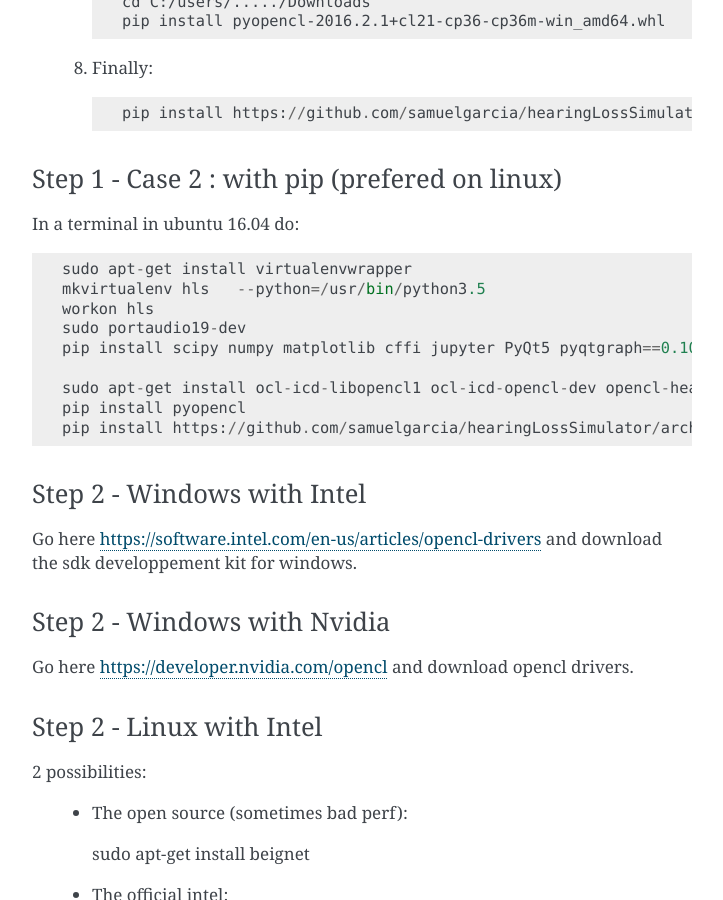
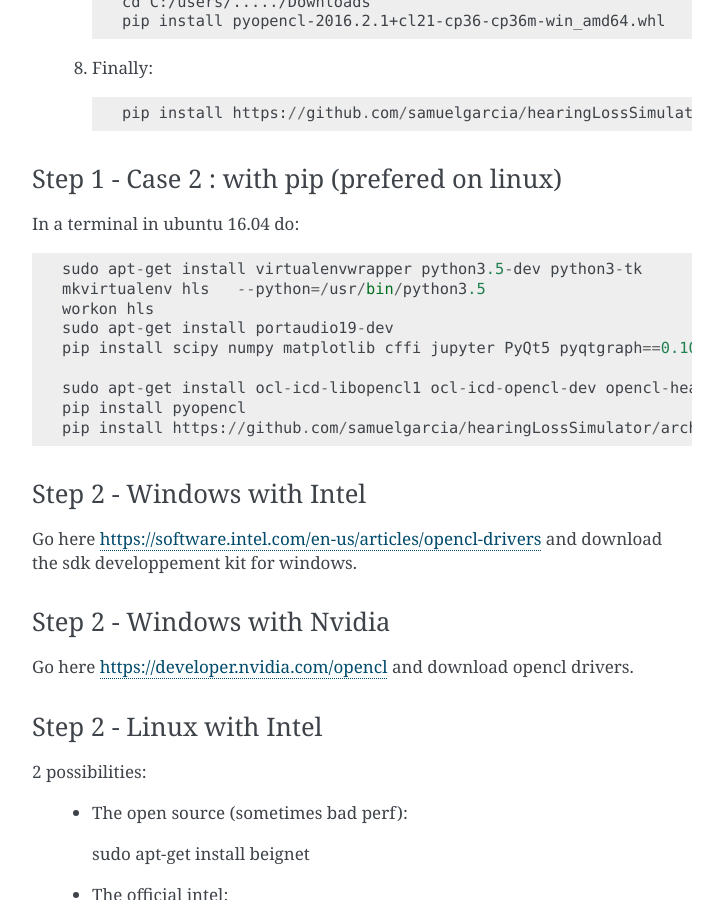
Before and after one commit to samuelgarcia/HearingLossSimulator, a Sphinx documentation site: the page built from doc/source/index.rst, in a window 1280 px wide and 900 px high, scrolled down 2182 px. Shown: the whole window, without its empty margins (388-1111 px from the left). Built offline with Sphinx 7.4.7, drawn with Linux system fonts in a browser that asks for light colours.

Commit message:
Fix install doc for linux.

```diff
--- a/doc/source/index.rst
+++ b/doc/source/index.rst
@@ -99,10 +99,10 @@ Step 1 - Case 2 : with pip (prefered on linux)
 
 In a terminal in ubuntu 16.04 do::
 
-  sudo apt-get install virtualenvwrapper
+  sudo apt-get install virtualenvwrapper python3.5-dev python3-tk
   mkvirtualenv hls   --python=/usr/bin/python3.5
   workon hls
-  sudo portaudio19-dev
+  sudo apt-get install portaudio19-dev
   pip install scipy numpy matplotlib cffi jupyter PyQt5 pyqtgraph==0.10 sounddevice soundfile
 
   sudo apt-get install ocl-icd-libopencl1 ocl-icd-opencl-dev opencl-headers
```
